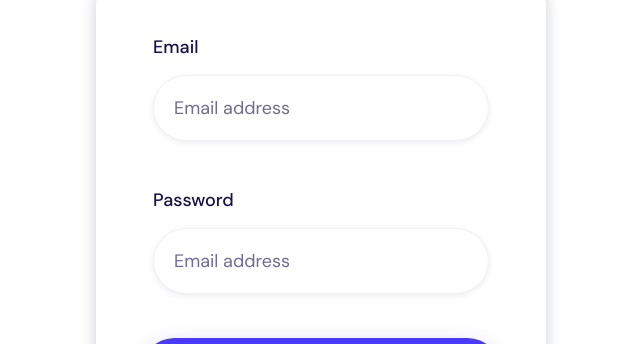
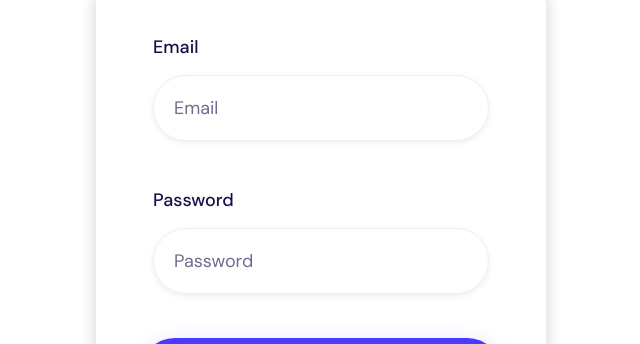
Before and after one commit to PolkovnikovGleb/photowebsite, a React (Create React App) app in the folder client/: page /auth in a window 1280 px wide. Shown: the part 167-511 px from the top of the page, without its empty margins (319-959 px from the left). Built offline with nearby package versions, Linux system fonts and the light colour scheme.

Commit message:
поправил placeholder

```diff
--- a/client/src/components/ui/BaseInput/index.tsx
+++ b/client/src/components/ui/BaseInput/index.tsx
@@ -20,7 +20,7 @@ const BaseInput = (props: InputHTMLAttributes<HTMLInputElement> & {label?: strin
       </label>
       <input
         className={s.baseInput__input}
-        placeholder='Email address'
+        placeholder={name}
         type='text'
         id='email'
         onChange={onChange}
--- a/client/src/pages/auth/index.tsx
+++ b/client/src/pages/auth/index.tsx
@@ -5,8 +5,8 @@ import BaseInput from '../../components/ui/BaseInput';
 import s from './styles.module.scss'
 
 const Auth = (): React.JSX.Element => {
-  const [email, setEmail] = useState('');
-  const [password, setPassword] = useState('');
+  const [email, setEmail] = useState<string>('');
+  const [password, setPassword] = useState<string>('');
 
   return (
     <div className={s.auth}>
```
